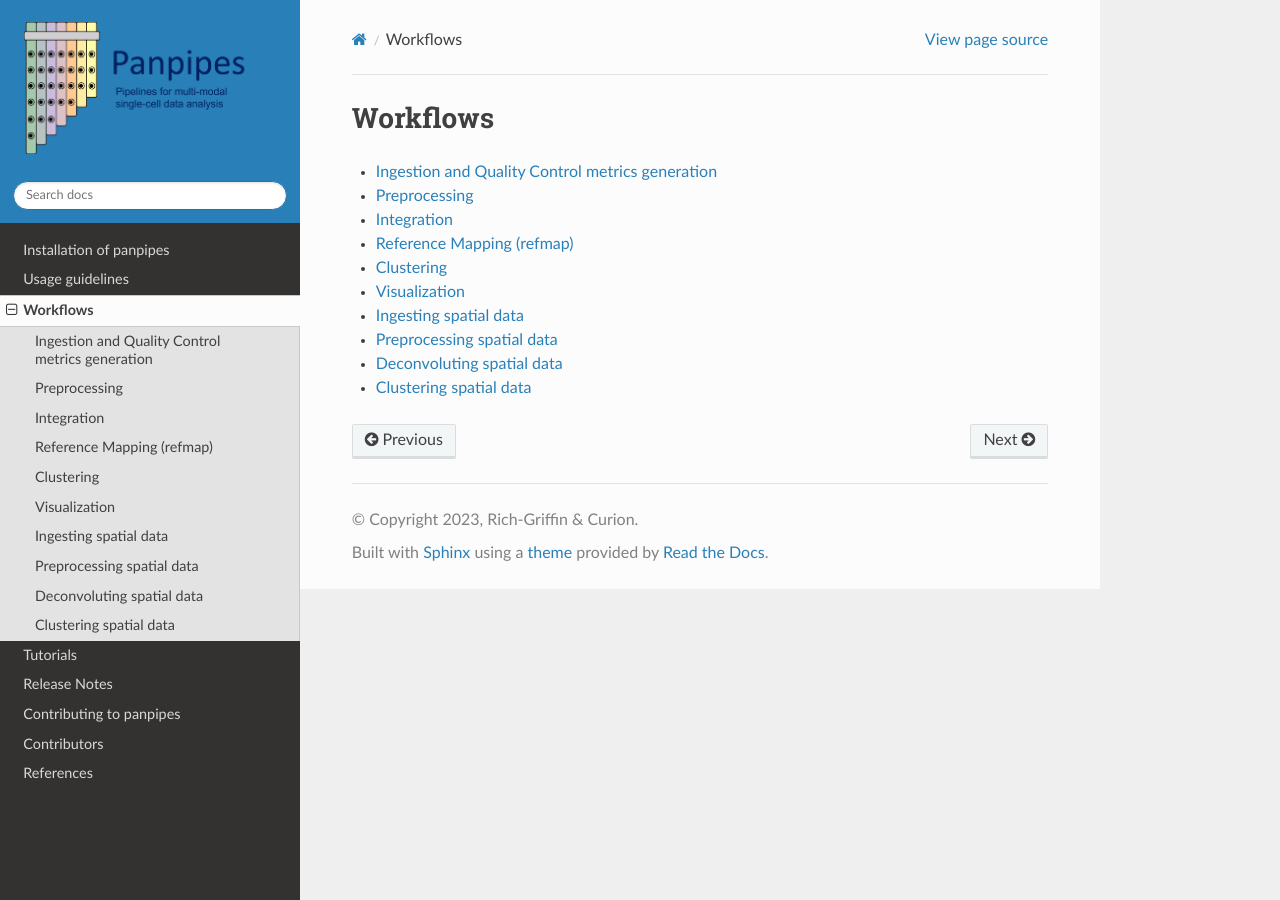
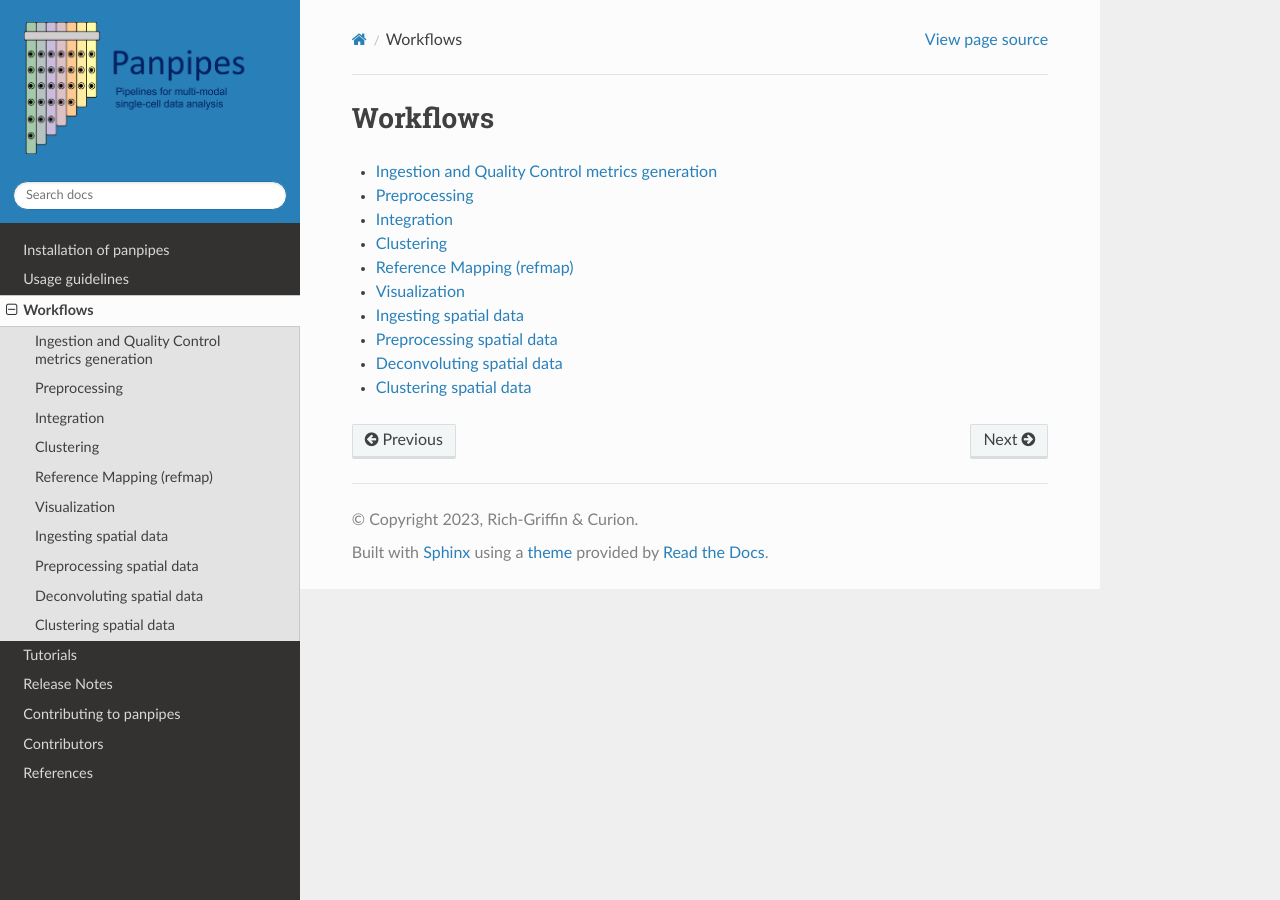
Before and after one commit to bio-la/panpipes-nextflow, a Sphinx documentation site: the page built from docs/workflows/index.rst, in a window 1280 px wide. Built offline with Sphinx 7.4.7 and the Read the Docs theme 2.0.0, drawn with Linux system fonts in a browser that asks for light colours.

Commit message:
changed order

```diff
--- a/docs/workflows/index.rst
+++ b/docs/workflows/index.rst
@@ -7,8 +7,8 @@ Workflows
     qc
     preprocess
     integration
+    clustering
     refmap
-    clustering
     vis
     ingest_spatial
     preprocess_spatial
```
